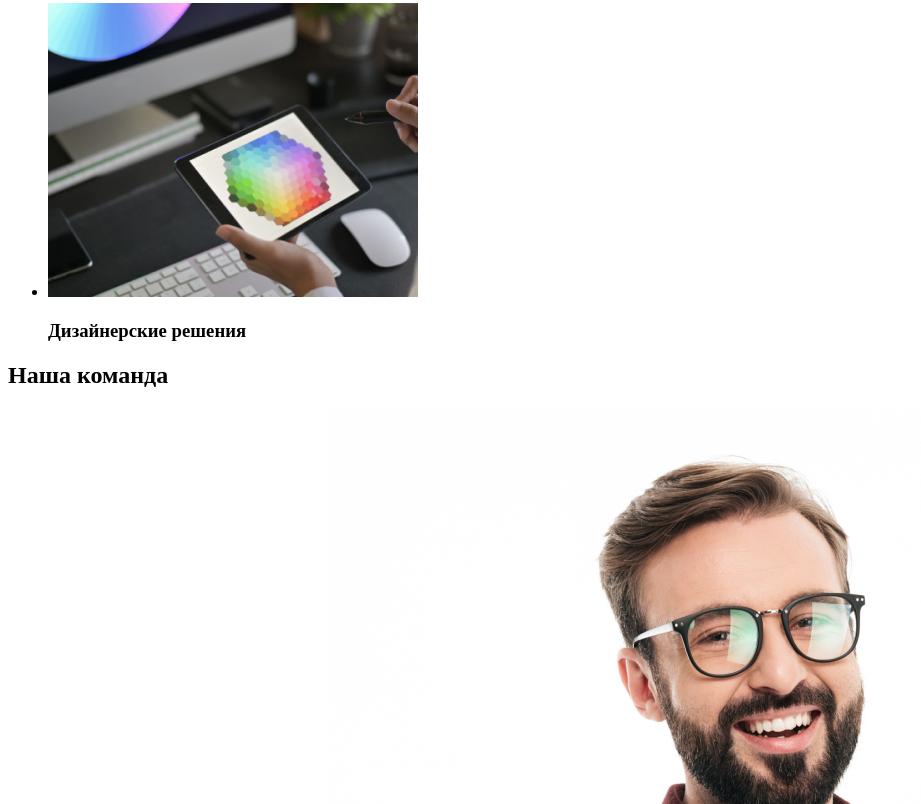
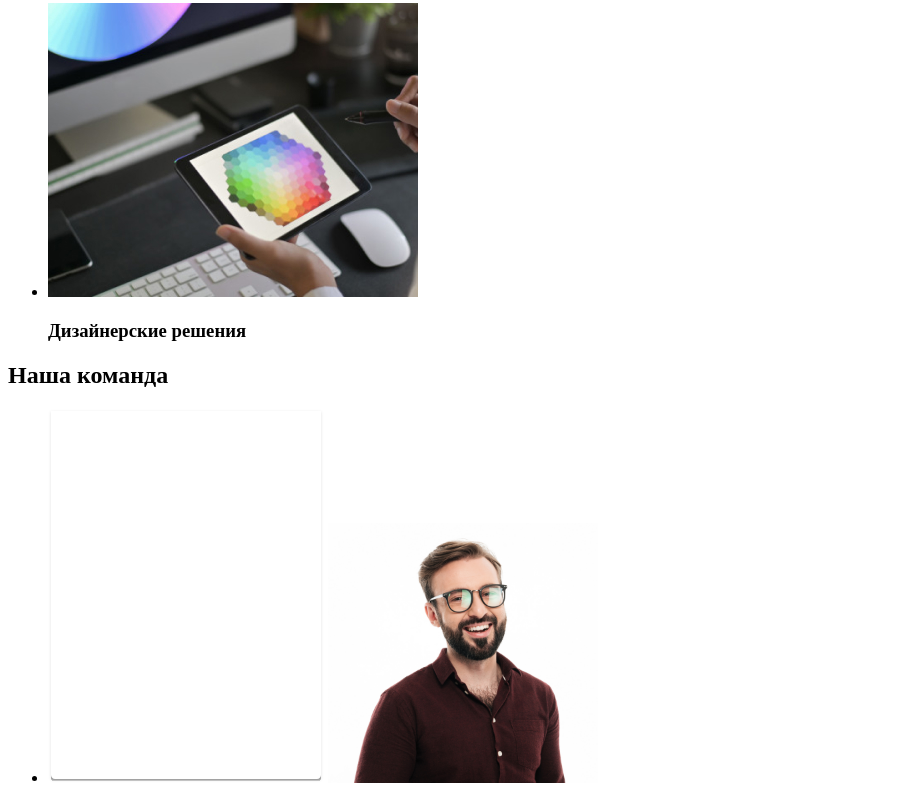
Before and after one commit to Inna-Misko/goit-markup-hw-01, a plain HTML site: page index.html in a window 1280 px wide. Shown: the part 1996-2800 px from the top of the page, without its empty margins (0-921 px from the left). Drawn offline with Linux system fonts and the light colour scheme.

Commit message:
change-photo-igor

```diff
--- a/index.html
+++ b/index.html
@@ -96,7 +96,7 @@
       <ul>
         <li>
           <img src="./img/card-bg.svg" alt="" />
-          <img src="./img/igor-dem.jpg" alt="Игорь Демьяненко" />
+          <img src="./img/igor-dem.jpg" alt="Игорь Демьяненко" width="270" />
           <p>Игорь Демьяненко</p>
           <p>Product Designer</p>
         </li>
```
